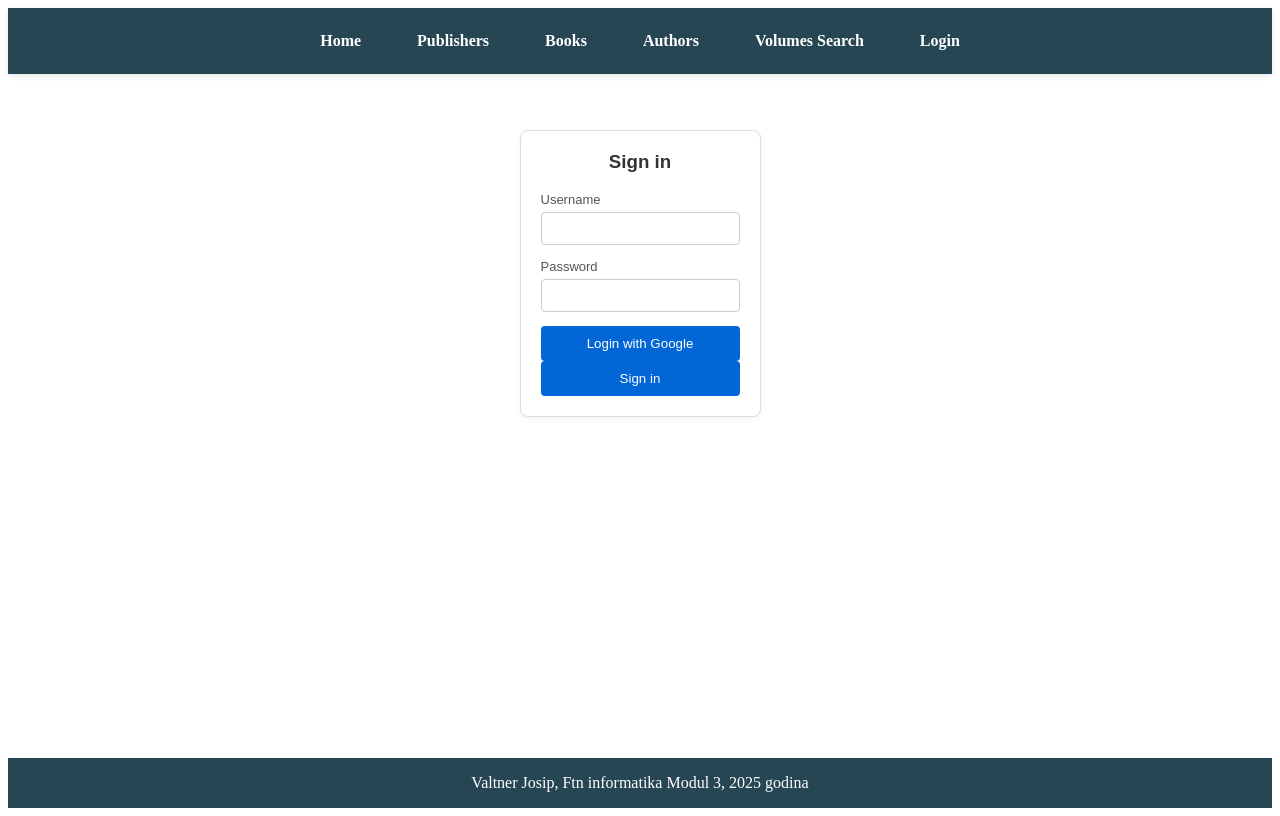
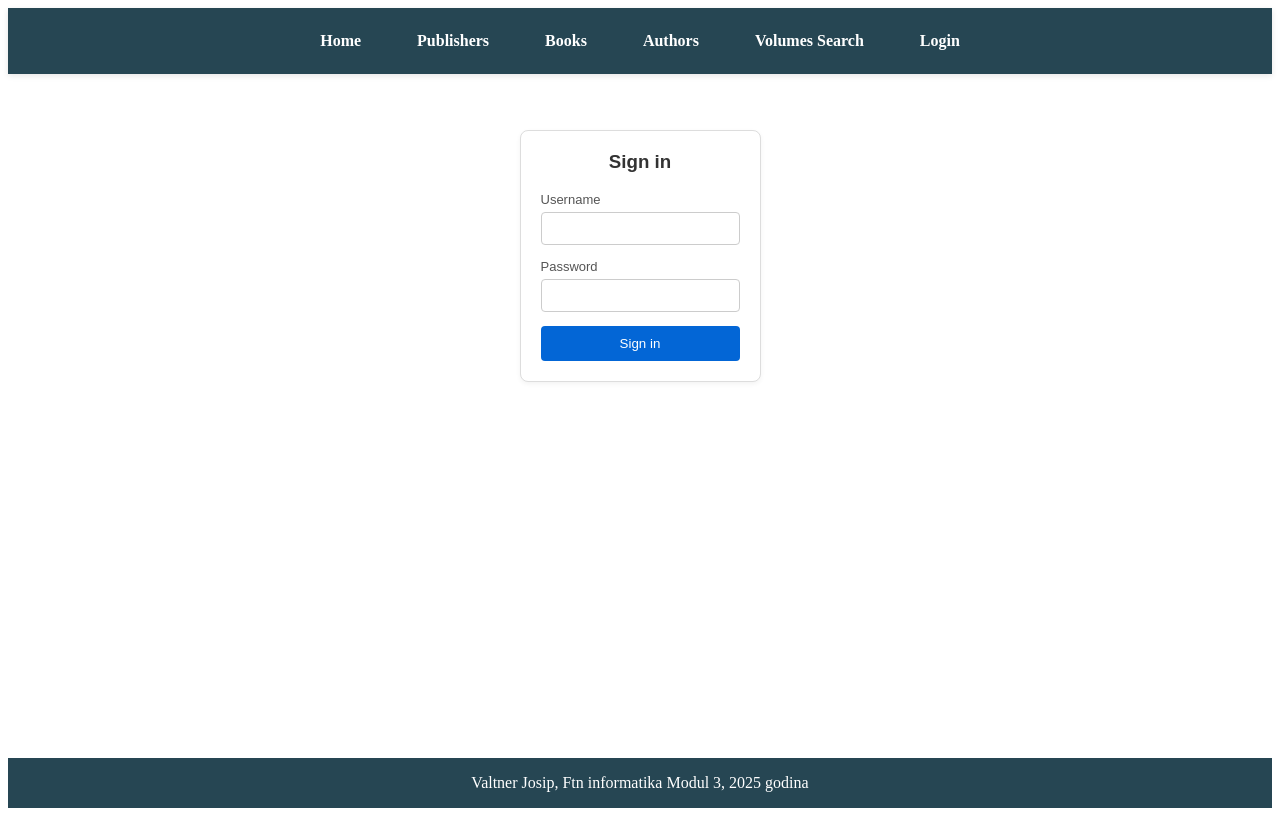
Before and after one commit to JValtner/2_2_bookstore_front, a React (Vite) app in the folder bookstore/: page /login in a window 1280 px wide. Built offline with nearby package versions, Linux system fonts and the light colour scheme.

Commit message:
Fix: disabled google auth, .env not loaded, api not functional due to OAuth2.0 change

```diff
--- a/bookstore/src/components/users/login.jsx
+++ b/bookstore/src/components/users/login.jsx
@@ -55,9 +55,9 @@ export default function Login() {
         />
         {errors.password && <p className="error">{errors.password.message}</p>}
       </label>
-      <button onClick={handleGoogleLogin}>
+      {/* <button onClick={handleGoogleLogin}>
         Login with Google
-      </button>
+      </button> */}
 
       <button type="submit" disabled={isSubmitting}>
         {isSubmitting ? "Signing in…" : "Sign in"}
```
Also changed, not shown: bookstore/src/examples.txt (deleted).
